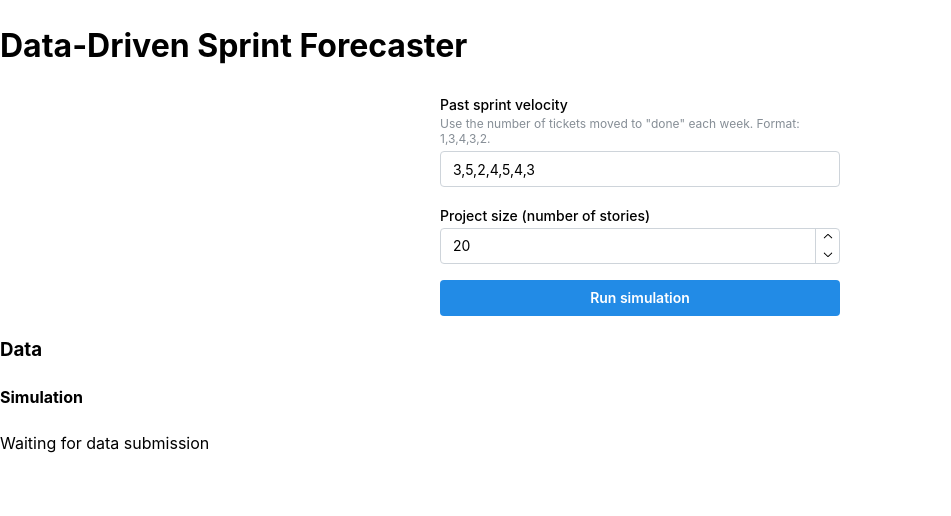
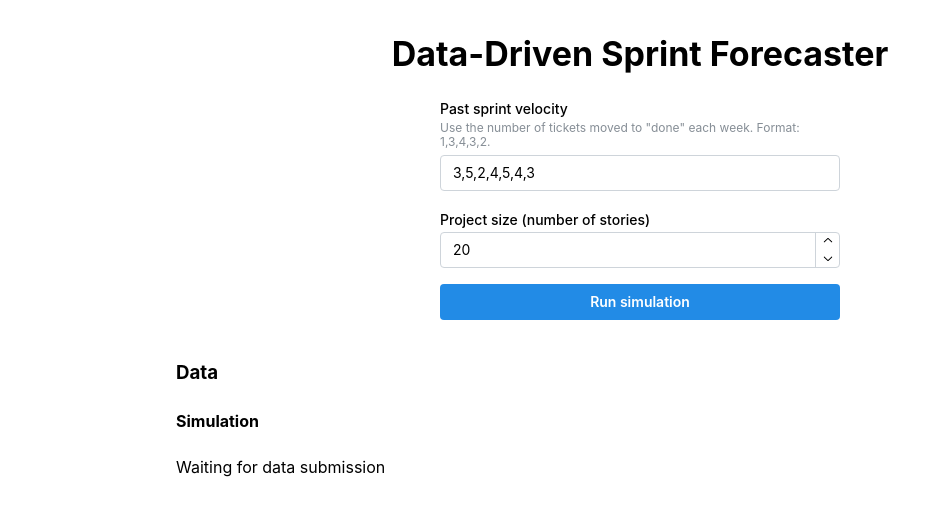
Before and after one commit to ZakLaughton/monte-carlo-forecaster, a React (Vite) app: page / in a window 1280 px wide. Shown: the top 516 px of the page, without its empty margins (0-951 px from the left). Built offline with nearby package versions, Linux system fonts and the light colour scheme.

Commit message:
improve page layout

```diff
--- a/src/App.tsx
+++ b/src/App.tsx
@@ -1,12 +1,14 @@
 import { useMemo, useState } from "react";
-import "./App.css";
+import { Container, Title, Stack } from "@mantine/core";
 import { SimulationForm } from "./components/SimulationForm";
 import { simulateDeliveryWeeks } from "./utils/monte-carlo";
 import { ForecastResults } from "./components/ForecastResults";
 import { toOddsByWeek } from "./utils/stats";
-import { DeliveryOddsTable } from "./components/DeliveryOddsChart";
-import { DeliveryOddsBarChart } from "./components/DeliveryOddsChart";
-import { DeliveryOddsAreaChart } from "./components/DeliveryOddsChart";
+import {
+  DeliveryOddsTable,
+  DeliveryOddsBarChart,
+  DeliveryOddsAreaChart,
+} from "./components/DeliveryOddsChart";
 
 function App() {
   const [simulationResults, setSimulationResults] = useState<number[]>([]);
@@ -27,8 +29,11 @@ function App() {
   );
 
   return (
-    <div>
-      <h1>Data-Driven Sprint Forecaster</h1>
+    <Container size="md" py="xl">
+      <Stack gap="lg">
+        <Title order={1} ta="center">
+          Data-Driven Sprint Forecaster
+        </Title>
         <SimulationForm onRun={runSimulation} />
         {oddsByWeek.length > 0 && (
           <>
@@ -38,7 +43,8 @@ function App() {
           </>
         )}
         <ForecastResults data={simulationResults} />
-    </div>
+      </Stack>
+    </Container>
   );
 }
 
--- a/src/components/DeliveryOddsChart.tsx
+++ b/src/components/DeliveryOddsChart.tsx
@@ -18,8 +18,7 @@ type Props = {
 
 function calculatePercentileData(data: { weeks: number; p: number }[]) {
   const targets = [
-    0.1, 0.2, 0.3, 0.4, 0.5, 0.6,
-    0.65, 0.7, 0.75, 0.8, 0.85, 0.9, 0.95, 1.0,
+    0.1, 0.2, 0.3, 0.4, 0.5, 0.6, 0.65, 0.7, 0.75, 0.8, 0.85, 0.9, 0.95, 1.0,
   ];
   const percentiles = [];
   for (const i of targets) {
```
Lines whose indentation alone changed are shown as unchanged.
